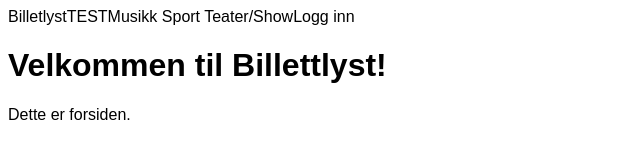
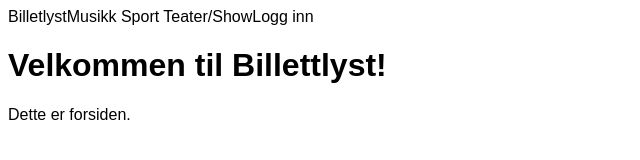
Before and after one commit to fwjfwe/eksamengruppe23, a React (Vite) app in the folder my-app/: page / in a window 1280 px wide. Shown: the top 160 px of the page, without its empty margins (0-640 px from the left). Built offline with nearby package versions, Linux system fonts and the light colour scheme.

Commit message:
tok tilbake

```diff
--- a/my-app/src/components/Header.jsx
+++ b/my-app/src/components/Header.jsx
@@ -4,7 +4,7 @@
 export default function Header() {
   return (
     <header>
-      <Link to="/">BilletlystTEST</Link>
+      <Link to="/">Billetlyst</Link>
       <Link to="/category/musikk">Musikk Sport Teater/Show</Link>
       <Link to="/dashboard">Logg inn</Link>
     </header>
```
